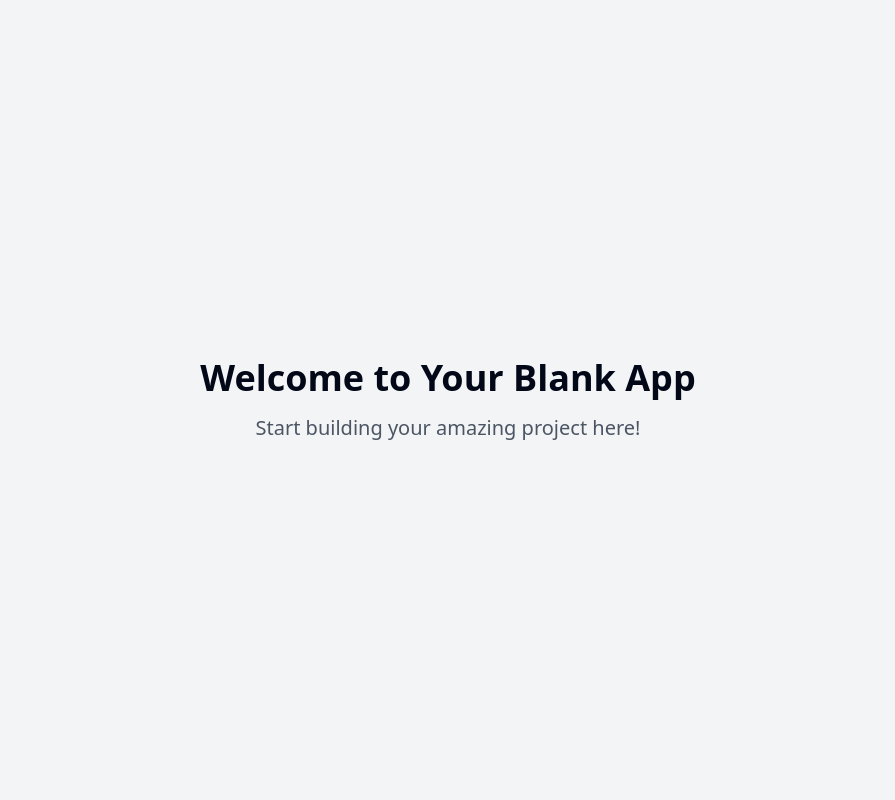
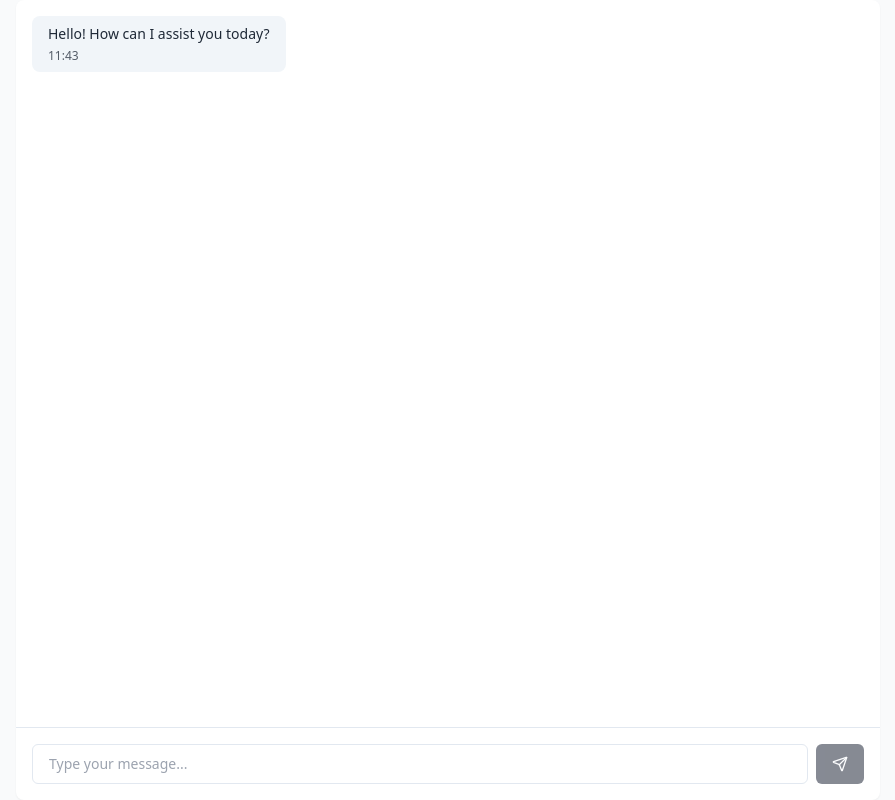
Before and after one commit to SaraAljamal/formal-flow-dialogue, a React (Vite) app: page / in a window 1280 px wide. Shown: the whole page, without its empty margins (192-1087 px from the left). Built offline with nearby package versions, Linux system fonts and the light colour scheme.

Commit message:
Add chat interface
Implement a chat interface for the chatbot application.

```diff
--- a/package.json
+++ b/package.json
@@ -43,7 +43,7 @@
     "class-variance-authority": "^0.7.1",
     "clsx": "^2.1.1",
     "cmdk": "^1.0.0",
-    "date-fns": "^3.6.0",
+    "date-fns": "^4.1.0",
     "embla-carousel-react": "^8.3.0",
     "input-otp": "^1.2.4",
     "lucide-react": "^0.462.0",
--- /dev/null
+++ b/src/components/ChatInterface.tsx
@@ -0,0 +1,53 @@
+
+import React, { useState } from 'react';
+import ChatMessages from './ChatMessages';
+import MessageInput from './MessageInput';
+
+const ChatInterface = () => {
+  const [messages, setMessages] = useState<Array<{
+    id: number;
+    content: string;
+    sender: 'user' | 'ai';
+    timestamp: Date;
+  }>>([
+    {
+      id: 1,
+      content: "Hello! How can I assist you today?",
+      sender: 'ai',
+      timestamp: new Date(),
+    },
+  ]);
+
+  const handleSendMessage = (content: string) => {
+    const newMessage = {
+      id: messages.length + 1,
+      content,
+      sender: 'user' as const,
+      timestamp: new Date(),
+    };
+
+    setMessages((prev) => [...prev, newMessage]);
+
+    // Simulate AI response
+    setTimeout(() => {
+      const aiResponse = {
+        id: messages.length + 2,
+        content: "I'm processing your message...",
+        sender: 'ai' as const,
+        timestamp: new Date(),
+      };
+      setMessages((prev) => [...prev, aiResponse]);
+    }, 1000);
+  };
+
+  return (
+    <div className="flex flex-col h-screen max-w-4xl mx-auto px-4">
+      <div className="flex-1 overflow-hidden bg-white rounded-t-lg shadow-sm">
+        <ChatMessages messages={messages} />
+      </div>
+      <MessageInput onSendMessage={handleSendMessage} />
+    </div>
+  );
+};
+
+export default ChatInterface;
--- /dev/null
+++ b/src/components/ChatMessages.tsx
@@ -0,0 +1,51 @@
+
+import React, { useEffect, useRef } from 'react';
+import { format } from 'date-fns';
+
+interface Message {
+  id: number;
+  content: string;
+  sender: 'user' | 'ai';
+  timestamp: Date;
+}
+
+interface ChatMessagesProps {
+  messages: Message[];
+}
+
+const ChatMessages = ({ messages }: ChatMessagesProps) => {
+  const messagesEndRef = useRef<HTMLDivElement>(null);
+
+  useEffect(() => {
+    messagesEndRef.current?.scrollIntoView({ behavior: 'smooth' });
+  }, [messages]);
+
+  return (
+    <div className="h-full overflow-y-auto p-4 space-y-4">
+      {messages.map((message) => (
+        <div
+          key={message.id}
+          className={`flex ${
+            message.sender === 'user' ? 'justify-end' : 'justify-start'
+          } animate-fade-in`}
+        >
+          <div
+            className={`max-w-[80%] px-4 py-2 rounded-lg ${
+              message.sender === 'user'
+                ? 'bg-primary text-white'
+                : 'bg-secondary text-gray-800'
+            }`}
+          >
+            <p className="text-sm">{message.content}</p>
+            <span className="text-xs opacity-75 mt-1 block">
+              {format(message.timestamp, 'HH:mm')}
+            </span>
+          </div>
+        </div>
+      ))}
+      <div ref={messagesEndRef} />
+    </div>
+  );
+};
+
+export default ChatMessages;
--- /dev/null
+++ b/src/components/MessageInput.tsx
@@ -0,0 +1,43 @@
+
+import React, { useState } from 'react';
+import { Send } from 'lucide-react';
+import { Button } from '@/components/ui/button';
+
+interface MessageInputProps {
+  onSendMessage: (message: string) => void;
+}
+
+const MessageInput = ({ onSendMessage }: MessageInputProps) => {
+  const [message, setMessage] = useState('');
+
+  const handleSubmit = (e: React.FormEvent) => {
+    e.preventDefault();
+    if (message.trim()) {
+      onSendMessage(message);
+      setMessage('');
+    }
+  };
+
+  return (
+    <form onSubmit={handleSubmit} className="p-4 bg-white border-t shadow-sm rounded-b-lg">
+      <div className="flex gap-2">
+        <input
+          type="text"
+          value={message}
+          onChange={(e) => setMessage(e.target.value)}
+          placeholder="Type your message..."
+          className="flex-1 px-4 py-2 text-sm border rounded-md focus:outline-none focus:ring-2 focus:ring-primary focus:border-transparent"
+        />
+        <Button
+          type="submit"
+          disabled={!message.trim()}
+          className="px-4 py-2"
+        >
+          <Send className="w-4 h-4" />
+        </Button>
+      </div>
+    </form>
+  );
+};
+
+export default MessageInput;
--- a/src/pages/Index.tsx
+++ b/src/pages/Index.tsx
@@ -1,12 +1,10 @@
-// Update this page (the content is just a fallback if you fail to update the page)
+
+import ChatInterface from '../components/ChatInterface';
 
 const Index = () => {
   return (
-    <div className="min-h-screen flex items-center justify-center bg-gray-100">
-      <div className="text-center">
-        <h1 className="text-4xl font-bold mb-4">Welcome to Your Blank App</h1>
-        <p className="text-xl text-gray-600">Start building your amazing project here!</p>
-      </div>
+    <div className="min-h-screen bg-gray-50">
+      <ChatInterface />
     </div>
   );
 };
```
Also changed, not shown: 1 other file (tests, documents, lock files or other folders).
